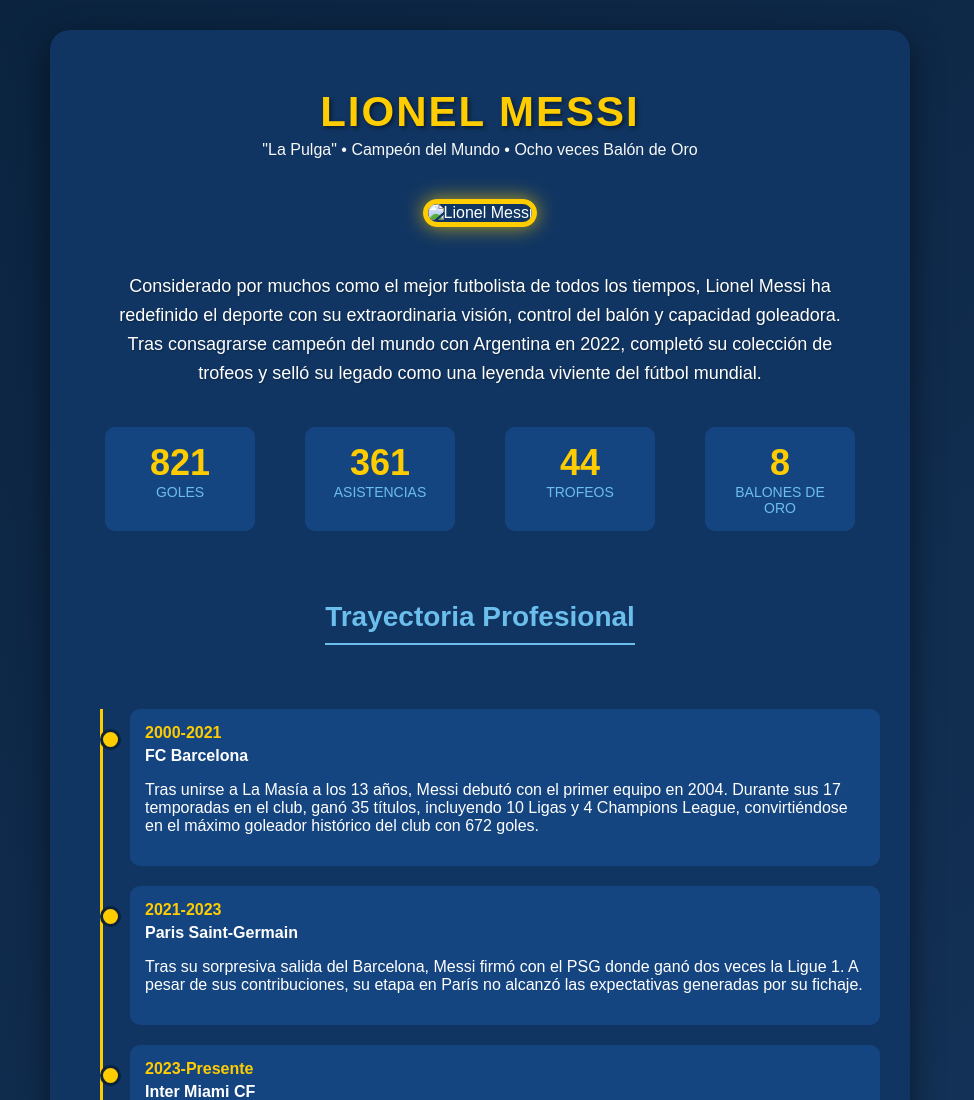
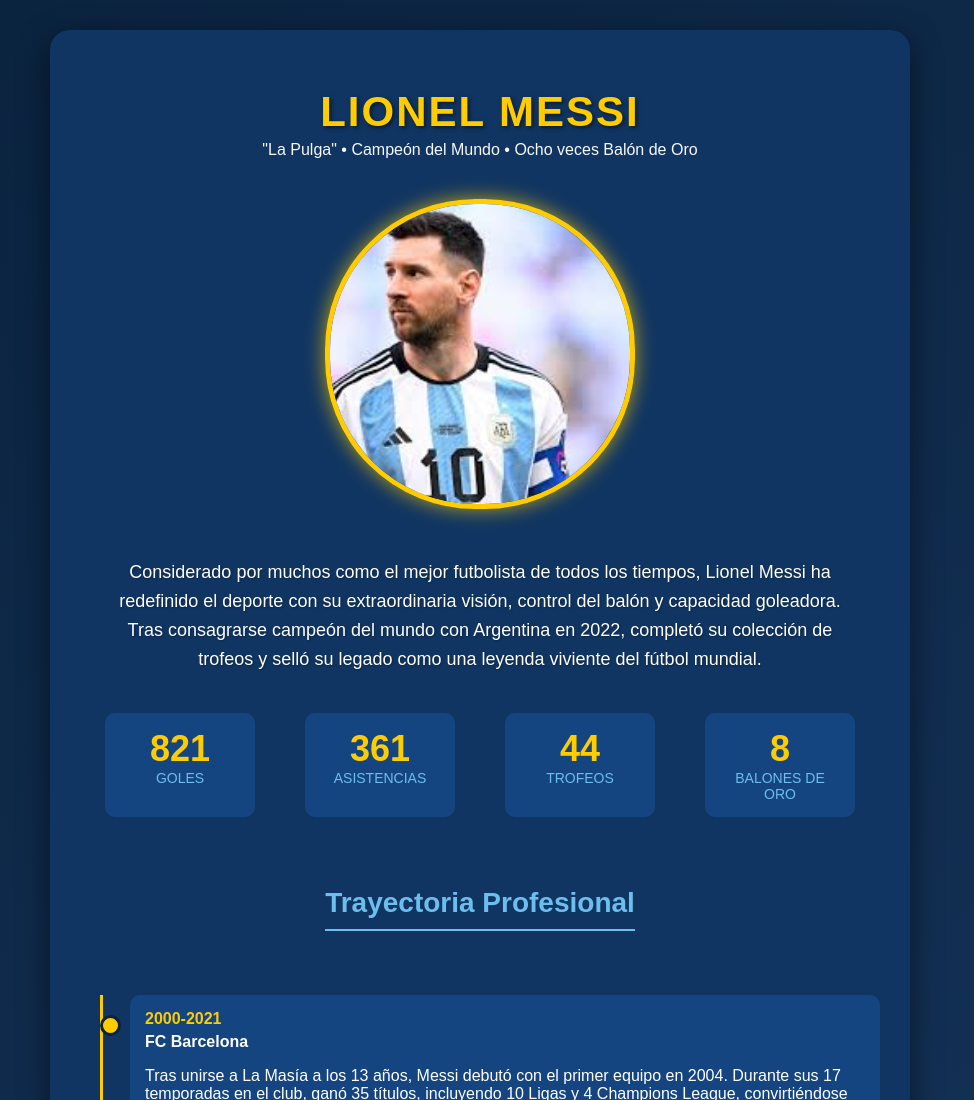
Before and after one commit to brunguelas5/web1, a plain HTML site: page index.html in a window 1280 px wide. Shown: the top 1100 px of the page, without its empty margins (160-1134 px from the left). Drawn offline with Linux system fonts and the light colour scheme.

Commit message:
Add files via upload

```diff
--- a/index.html
+++ b/index.html
@@ -199,7 +199,7 @@
         <h1>Lionel Messi</h1>
         <p class="subtitle">"La Pulga" • Campeón del Mundo • Ocho veces Balón de Oro</p>
 
-        <img class="player-image" src="/api/placeholder/400/400" alt="Lionel Messi">
+        <img class="player-image" src="mesi.jpg" alt="Lionel Messi">
 
         <p class="description">
             Considerado por muchos como el mejor futbolista de todos los tiempos, Lionel Messi ha redefinido el deporte con su extraordinaria visión, control del balón y capacidad goleadora. Tras consagrarse campeón del mundo con Argentina en 2022, completó su colección de trofeos y selló su legado como una leyenda viviente del fútbol mundial.
```
